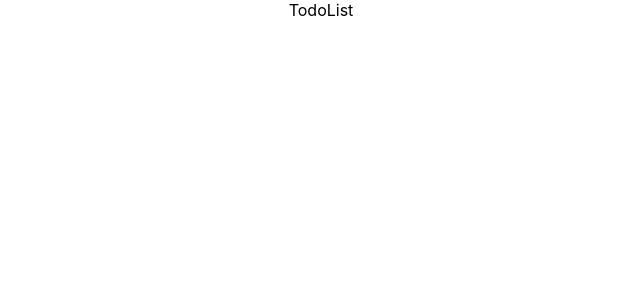
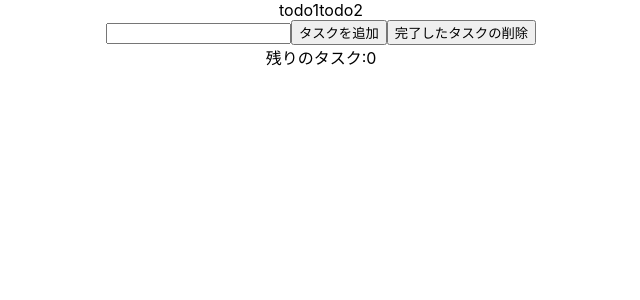
Before and after one commit to Itok1000/enviroment_building, a React (Create React App) app in the folder enviroment_building/: page / in a window 1280 px wide. Shown: the top 300 px of the page, without its empty margins (319-959 px from the left). Built offline with nearby package versions, Linux system fonts and the light colour scheme.

Commit message:
１から簡単なTodoアプリを作ってReactの１歩を踏み出してみよう

```diff
--- a/enviroment_building/src/App.tsx
+++ b/enviroment_building/src/App.tsx
@@ -1,15 +1,25 @@
-import React from 'react';
+import React, { useState } from 'react';
 import './App.css';
 import TodoList from './TodoList';
+import { text } from 'stream/consumers';
 
 function App() {
   // コンポーネントに記述することで、直接コードを記述するよりも
   // 運用メンテナンスしやすくなる
+  const[ todos, setTodos ] = useState(["todo1","todo2"]);
+  //useState
+  //変数を管理、監視するためにある
   return (
     <div className="App">
-      <TodoList />
+      <TodoList todos={todos}/>
+      <input type = "text">
+      </input>
+      <button>タスクを追加</button>
+      <button>完了したタスクの削除</button>
+      <div>残りのタスク:0</div>
     </div>
   );
+  //input属性　入力フォーム
 }
 
 export default App;
--- a/enviroment_building/src/TodoList.tsx
+++ b/enviroment_building/src/TodoList.tsx
@@ -1,8 +1,8 @@
 import React from 'react'
 
-const TodoList = () => {
+const TodoList = (props: any) => {
   return (
-    <div>TodoList</div>
+    <div>{props.todos}</div>
   )
 }
 
```
